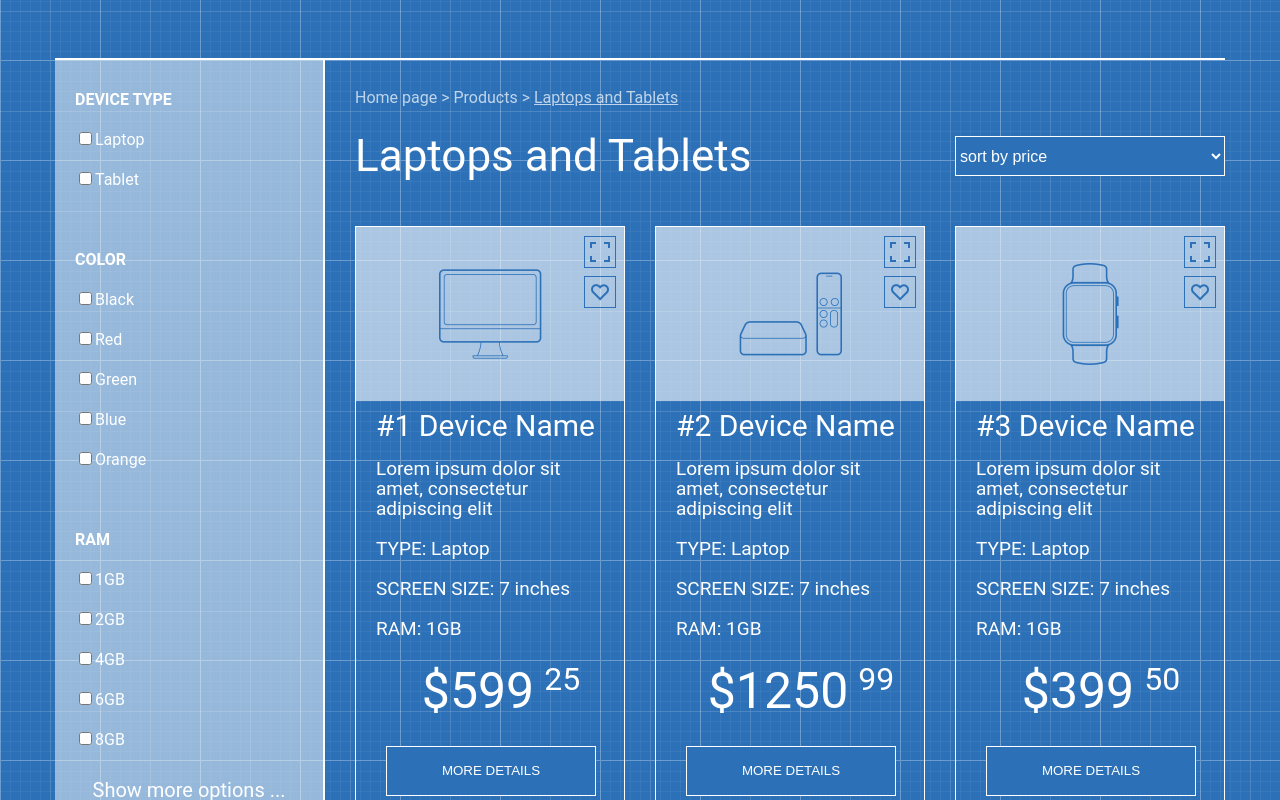
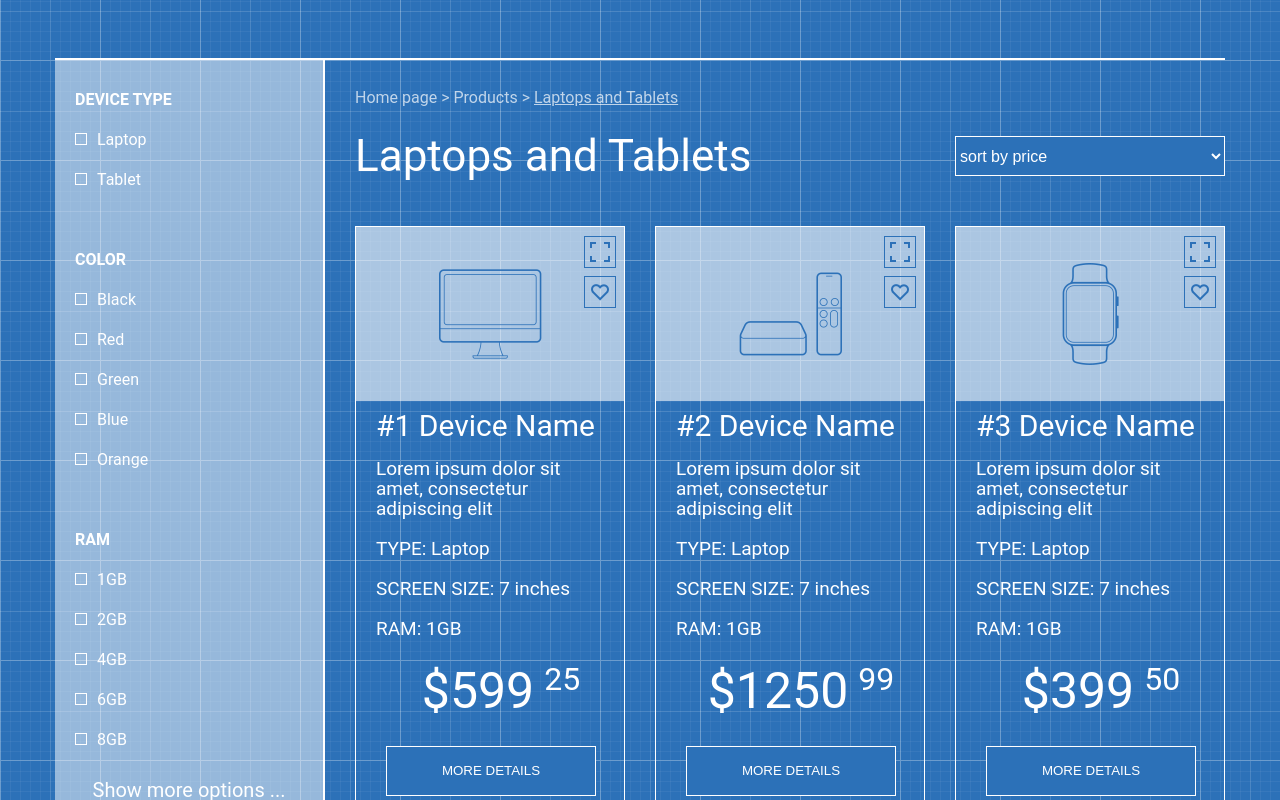
Before and after one commit to VadimMarusan/marusan.github.io, a plain HTML site: page index.html in a window 1280 px wide. Shown: the part 440-1240 px from the top of the page. Drawn offline with Linux system fonts and the light colour scheme.

Commit message:
added sidebar checkbox

```diff
--- a/index.html
+++ b/index.html
@@ -68,24 +68,24 @@
 						<div class="container-sidebar-device">
 							<div class="device type">
 								<p class="device-checkbox-name">DEVICE TYPE</p>
-								<p><input type="checkbox" name="">Laptop</p>
-								<p><input type="checkbox" name="">Tablet</p>
+								<p><input type="checkbox" id="check_laptop" name=""><label for="check_laptop">Laptop</label></p>
+								<p><input type="checkbox" id="check_tablet" name=""><label for="check_tablet">Tablet</label></p>
 							</div>
 							<div class="device color">
 								<p class="device-checkbox-name">COLOR</p>
-								<p><input type="checkbox" name="">Black</p>
-								<p><input type="checkbox" name="">Red</p>
-								<p><input type="checkbox" name="">Green</p>
-								<p><input type="checkbox" name="">Blue</p>
-								<p><input type="checkbox" name="">Orange</p>
+								<p><input type="checkbox" id="check_black" name=""><label for="check_black">Black</label></p>
+								<p><input type="checkbox" id="check_red" name=""><label for="check_red">Red</label></p>
+								<p><input type="checkbox" id="check_green" name=""><label for="check_green">Green</label></p>
+								<p><input type="checkbox" id="check_blue" name=""><label for="check_blue">Blue</label></p>
+								<p><input type="checkbox" id="check_orange" name=""><label for="check_orange">Orange</label></p>
 							</div>
 							<div class="device ram">
 								<p class="device-checkbox-name">RAM</p>
-								<p><input type="checkbox" name="">1GB</p>
-								<p><input type="checkbox" name="">2GB</p>
-								<p><input type="checkbox" name="">4GB</p>
-								<p><input type="checkbox" name="">6GB</p>
-								<p><input type="checkbox" name="">8GB</p>
+								<p><input type="checkbox" id="check_1gb" name=""><label for="check_1gb">1GB</label></p>
+								<p><input type="checkbox" id="check_2gb" name=""><label for="check_2gb">2GB</label></p>
+								<p><input type="checkbox" id="check_4gb" name=""><label for="check_4gb">4GB</label></p>
+								<p><input type="checkbox" id="check_6gb" name=""><label for="check_6gb">6GB</label></p>
+								<p><input type="checkbox" id="check_8gb" name=""><label for="check_8gb">8GB</label></p>
 							</div>
 						</div>
 						<div class="sidebar-button">
--- a/style.css
+++ b/style.css
@@ -23,6 +23,26 @@ h2 {
 	font-size: 30px;
 	padding-left: 10px;
 }
+
+
+label:before {
+	content: "";
+	width: 10px;
+	height: 10px;
+	border: 1px solid#fff;
+	cursor: pointer;
+	display: inline-block;
+	margin-right: 10px;
+}
+
+input[type=checkbox] {
+	display: none;
+}
+
+input[type=checkbox]:checked + label:before {
+	background-color: #fff;
+}
+
 
 .col-md-3 {
 	width: 270px;
@@ -263,6 +283,11 @@ h2 {
 .device{
 	width: 100%;
 	line-height: 40px;
+}
+
+.label-row {
+	display: flex;
+	flex-direction: row;
 }
 
 .device-name {
```
